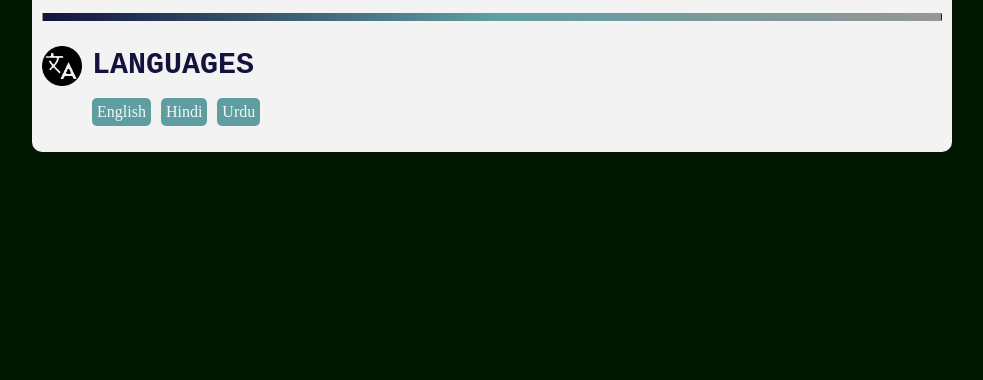
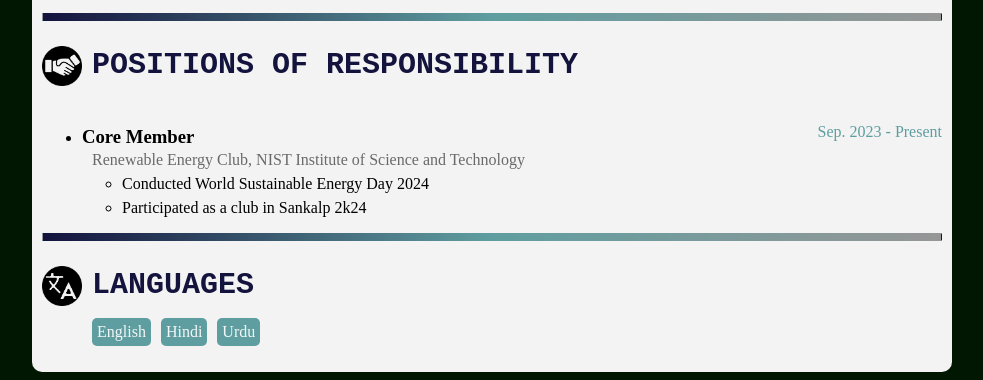
Before and after one commit to MrUnknown101331/MyCV, a plain HTML site: page index.html in a window 1280 px wide. Shown: the part 1791-2171 px from the top of the page, without its empty margins (148-1131 px from the left). Before the commit the page ends 1951 px from the top, so only its background shows below. Drawn offline with Linux system fonts and the light colour scheme.

```diff
--- a/css/style.css
+++ b/css/style.css
@@ -164,10 +164,40 @@
   font-style: italic;
 }
 
-.ProjDate, .ProjLink {
+.ProjDate, .ProjLink, .OrgDate {
   display: grid;
   grid-template-columns: auto auto;
 }
+
+.OrgInfo {
+  margin-left: 10px;
+  margin-top: -15px;
+}
+
+.OrgPosLink {
+  text-decoration: none;
+  color: black;
+}
+
+.OrgPosLink:hover,.OrgPosLink:active{
+  text-decoration: underline;
+  color: coral;
+}
+
+.OrgInfoLink {
+  text-decoration: none;
+  color: #696969;
+}
+.OrgInfoLink:hover,.OrgInfoLink:active{
+  text-decoration: underline;
+  color: coral;
+}
+
+
+.OrgLi {
+  margin-top: -10px;
+}
+
 
 .sideLink {
   display: inline-block;
--- a/index.html
+++ b/index.html
@@ -234,6 +234,34 @@
   </ul>
 
   <hr>
+
+  <div>
+    <img class="headerIcon" src="img/Organization.png" alt="icon for Organization">
+    <h2 class="header">POSITIONS OF RESPONSIBILITY</h2>
+  </div>
+  <ul>
+    <li>
+      <div class="OrgDate">
+        <a class="OrgPosLink" target="_blank"
+           href="https://www.linkedin.com/company/renewable-energy-club-nist-autonomous/https://www.linkedin.com/company/renewable-energy-club-nist-autonomous/">
+          <h3>Core Member</h3>
+        </a>
+        <p class="date">Sep. 2023 - Present</p>
+      </div>
+      <div>
+        <a class="OrgInfoLink" target="_blank"
+           href="https://www.linkedin.com/company/renewable-energy-club-nist-autonomous/https://www.linkedin.com/company/renewable-energy-club-nist-autonomous/">
+          <p class="OrgInfo">Renewable Energy Club, NIST Institute of Science and Technology</p>
+        </a>
+        <ul>
+          <li class="OrgLi"><p> Conducted World Sustainable Energy Day 2024</p></li>
+          <li class="OrgLi"><p>Participated as a club in Sankalp 2k24</p></li>
+        </ul>
+      </div>
+    </li>
+  </ul>
+  <hr>
+
   <div>
     <img class="headerIcon" src="img/language.png" alt="icon for Languages">
     <h2 class="header">LANGUAGES</h2>
```
Also changed, not shown: img/arrow.png (added).
